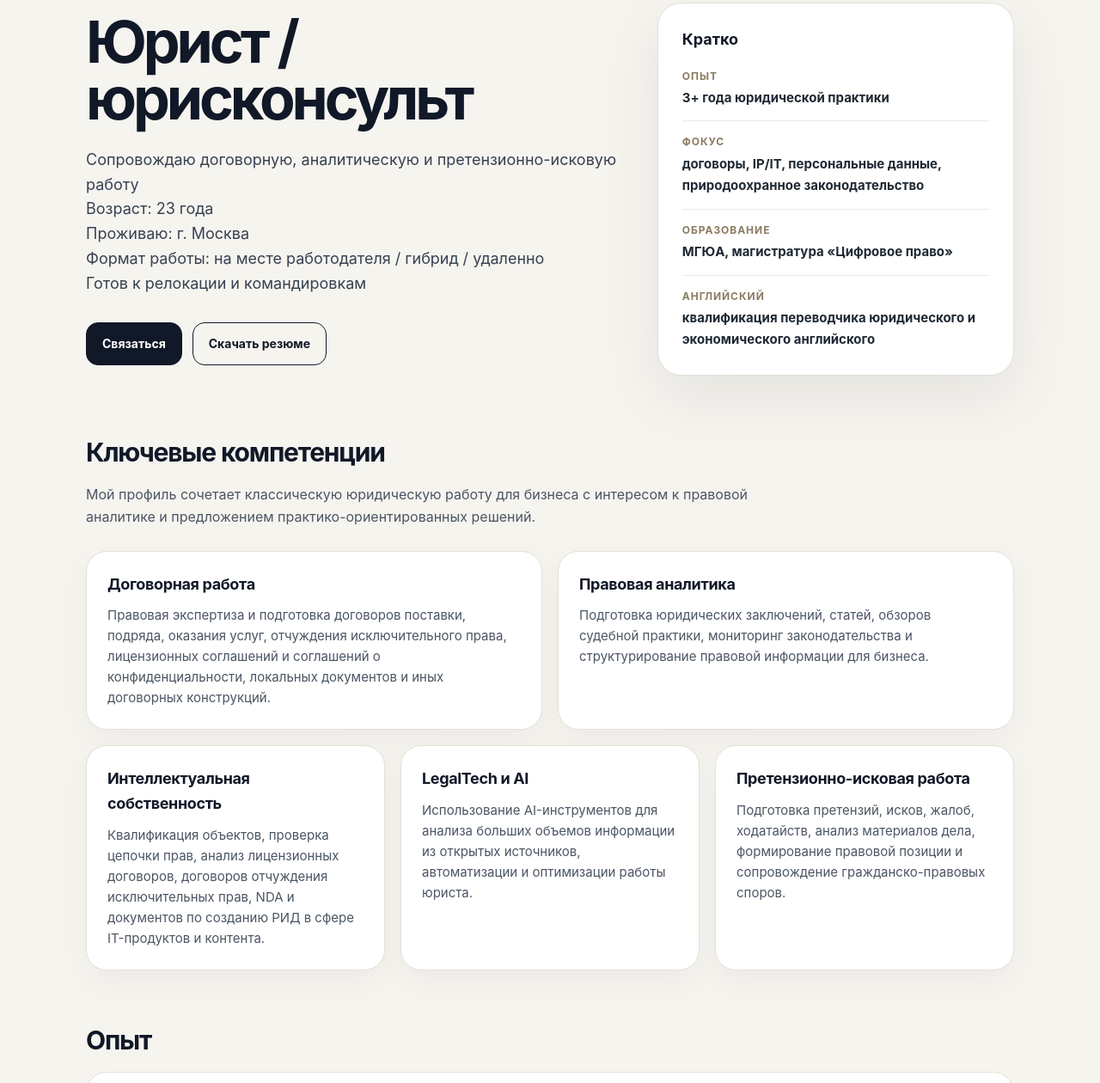
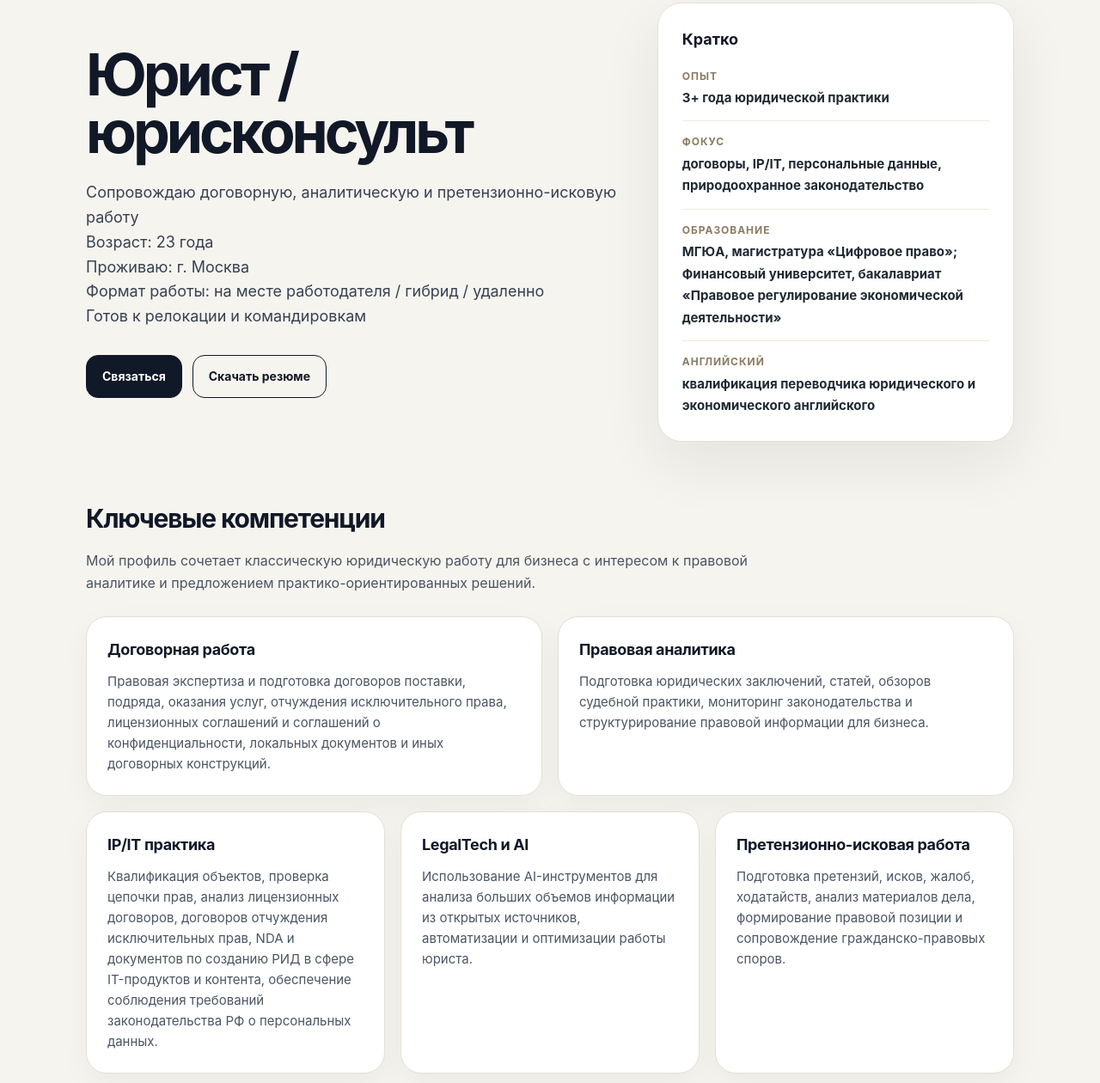
Before and after one commit to georgiy-anisimov-legal/georgiy-anisimov-legal.github.io, a plain HTML site: page index.html in a window 1280 px wide. Shown: the part 147-1407 px from the top of the page at 86% size. Drawn offline with Linux system fonts and the light colour scheme.

Commit message:
Update index.html

```diff
--- a/index.html
+++ b/index.html
@@ -4,7 +4,13 @@
   <meta charset="UTF-8" />
   <meta name="viewport" content="width=device-width, initial-scale=1.0" />
   <title>Анисимов Георгий – юрист</title>
-  <meta name="description" content="Георгий Анисимов – юрист. Договорная работа, интеллектуальная собственность, фармацевтический и медицинский бизнес, compliance, ВЭД, судебная практика." />
+  <meta name="description" content="Анисимов Георгий – юрист. Договорная работа, IP/IT практика, сопровождение претензий, проверок, судебных споров, правовая аналитика." />
+  <meta property="og:title" content="Анисимов Георгий – юрист" />
+  <meta property="og:description" content="Анисимов Георгий – юрист. Договорная работа, IP/IT практика, сопровождение претензий, проверок, судебных споров, правовая аналитика." />
+  <meta property="og:type" content="website" />
+  <meta property="og:url" content="https://georgiy-anisimov-legal.github.io/" />
+  <link rel="canonical" href="https://georgiy-anisimov-legal.github.io/" />
+
 
   <style>
     * {
@@ -437,7 +443,7 @@
             </div>
             <div class="fact">
               <span>Образование</span>
-              <strong>МГЮА, магистратура «Цифровое право»</strong>
+              <strong>МГЮА, магистратура «Цифровое право»; Финансовый университет, бакалавриат «Правовое регулирование экономической деятельности»</strong>
             </div>
             <div class="fact">
               <span>Английский</span>
@@ -473,11 +479,12 @@
           </div>
 
           <div class="card ip">
-            <h3>Интеллектуальная собственность</h3>
+            <h3>IP/IT практика</h3>
             <p>
               Квалификация объектов, проверка цепочки прав, анализ лицензионных договоров,
               договоров отчуждения исключительных прав, NDA и документов по созданию РИД
-              в сфере IT-продуктов и контента.
+              в сфере IT-продуктов и контента, обеспечение соблюдения требований законодательства РФ
+              о персональных данных.
             </p>
           </div>
 
```
